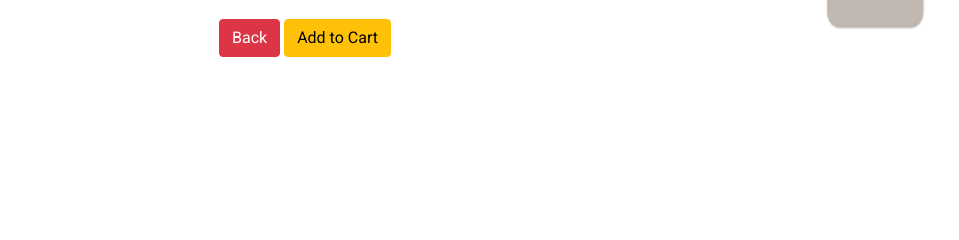
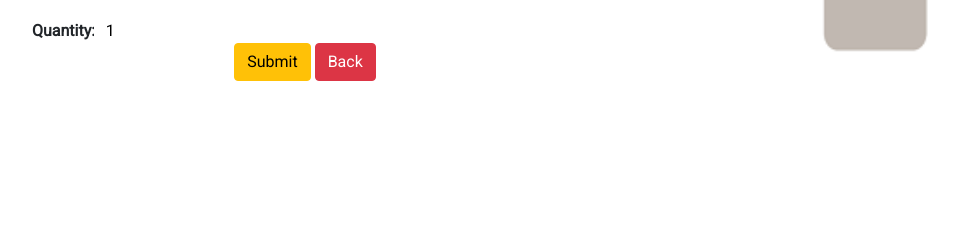
Before and after one commit to Bradders81/vino, a Django app: template products/templates/products/product-info.html in a window 1280 px wide. Shown: the part 490-730 px from the top of the page, without its empty margins (50-1009 px from the left). Run offline with Django 3.2, Linux system fonts and the light colour scheme; the template is opened without the code that fills it, so the values that code supplies are empty; some libraries are stand-ins or nearby versions; some web fonts are replaced.

Commit message:
Add add_to_basket view and form

```diff
--- a/basket/urls.py
+++ b/basket/urls.py
@@ -4,5 +4,6 @@ from . import views
 
 
 urlpatterns = [
-    path('basket/', views.basket, name='basket')
+    path('basket/', views.view_basket, name='basket'),
+    path('add_to_basket/<str:pk>', views.add_to_basket, name='add_to_basket'),
 ]
--- a/products/templates/products/product-info.html
+++ b/products/templates/products/product-info.html
@@ -19,8 +19,19 @@
             <p>Type: {{ bottle.wine_type }}</p>
             <p>Rating: {{ bottle.rating }} / 5</p>
             <p>Price $ {{ bottle.price }}</p>
-            <a href="{% url 'products' %}" class="btn btn-danger">Back</a>
-            <a href="" class="btn btn-warning">Add to Cart</a>
+            <form class="form"  action="{% url 'add_to_basket' bottle.id %}" method="POST">
+                {% csrf_token %}
+        <div class="input-group">
+                <label for="id_qty_{{bottle.id}}">Quantity:</label>
+                <input class="w-0 center" type="number" name="quantity" value="1" min="1" max="50" data-item="{{bottle.id}}" id="id_qty_{{bottle.id}}">
+            </div>
+                <input type="submit" class="btn btn-warning"></input>
+                <a href="{% url 'products' %}" class="btn btn-danger">Back</a>
+                <input type="hidden" name="redirect_url" value="{{ request.path }}">
+
+
+            </form>
+
         </div>
         <div class="col-12 col-md-6 center">
             {% if bottle.image %}
```
Also changed, not shown: basket/views.py (+27 -2 lines).
